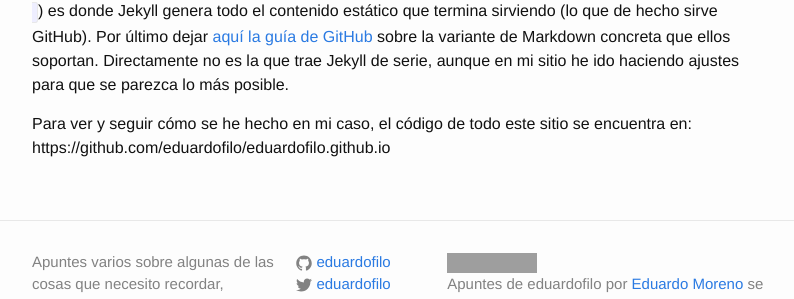
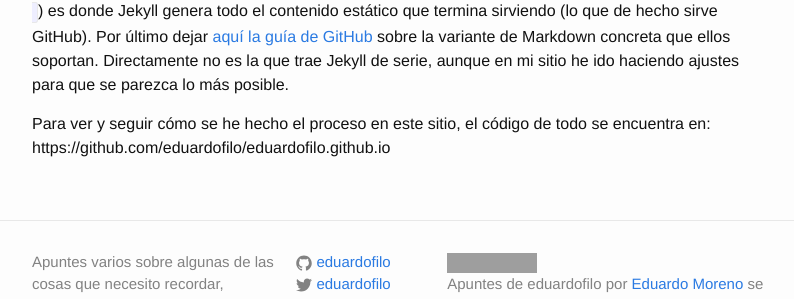
Before and after one commit to eduardofilo/eduardofilo.jekyll, a Jekyll site: the page built from _posts/2015-01-08-jekyll.md, in a window 1280 px wide and 900 px high, scrolled down 3946 px, cut to the strip 492-791 px from the top of the window. Shown: the whole strip, without its empty margins (238-1032 px from the left). Built offline with Jekyll 4.4.1, drawn with Linux system fonts in a browser that asks for light colours; Markdown is read by kramdown in place of the engine named in the settings; grey boxes are pictures that could not be loaded.

Commit message:
Cambio menor.

```diff
--- a/_posts/2015-01-08-jekyll.md
+++ b/_posts/2015-01-08-jekyll.md
@@ -75,7 +75,7 @@ Para no tener problemas, conviene ajustarse a las versiones de los componentes q
 
 Como curiosidad decir que el directorio `_site` que hemos ignorado en git (al incluirlo en `.gitignore`) es donde Jekyll genera todo el contenido estático que termina sirviendo (lo que de hecho sirve GitHub). Por último dejar [aquí la guía de GitHub](https://guides.github.com/features/mastering-markdown/) sobre la variante de Markdown concreta que ellos soportan. Directamente no es la que trae Jekyll de serie, aunque en mi sitio he ido haciendo ajustes para que se parezca lo más posible.
 
-Para ver y seguir cómo se he hecho en mi caso, el código de todo este sitio se encuentra en: https://github.com/eduardofilo/eduardofilo.github.io
+Para ver y seguir cómo se he hecho el proceso en este sitio, el código de todo se encuentra en: https://github.com/eduardofilo/eduardofilo.github.io
 
 [pages]:    https://pages.github.com/
 [jekyll]:   http://jekyllrb.com/
```
